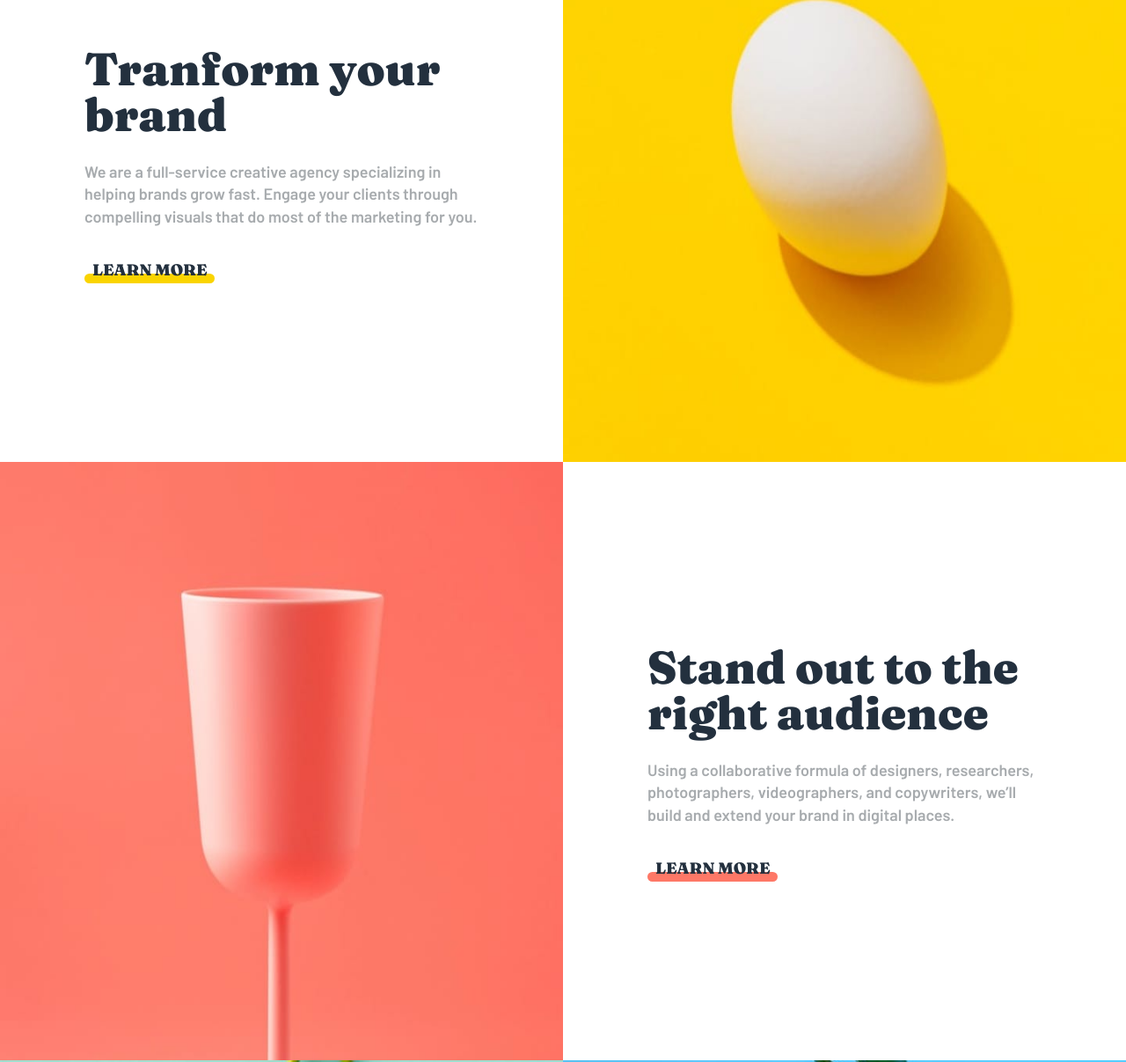
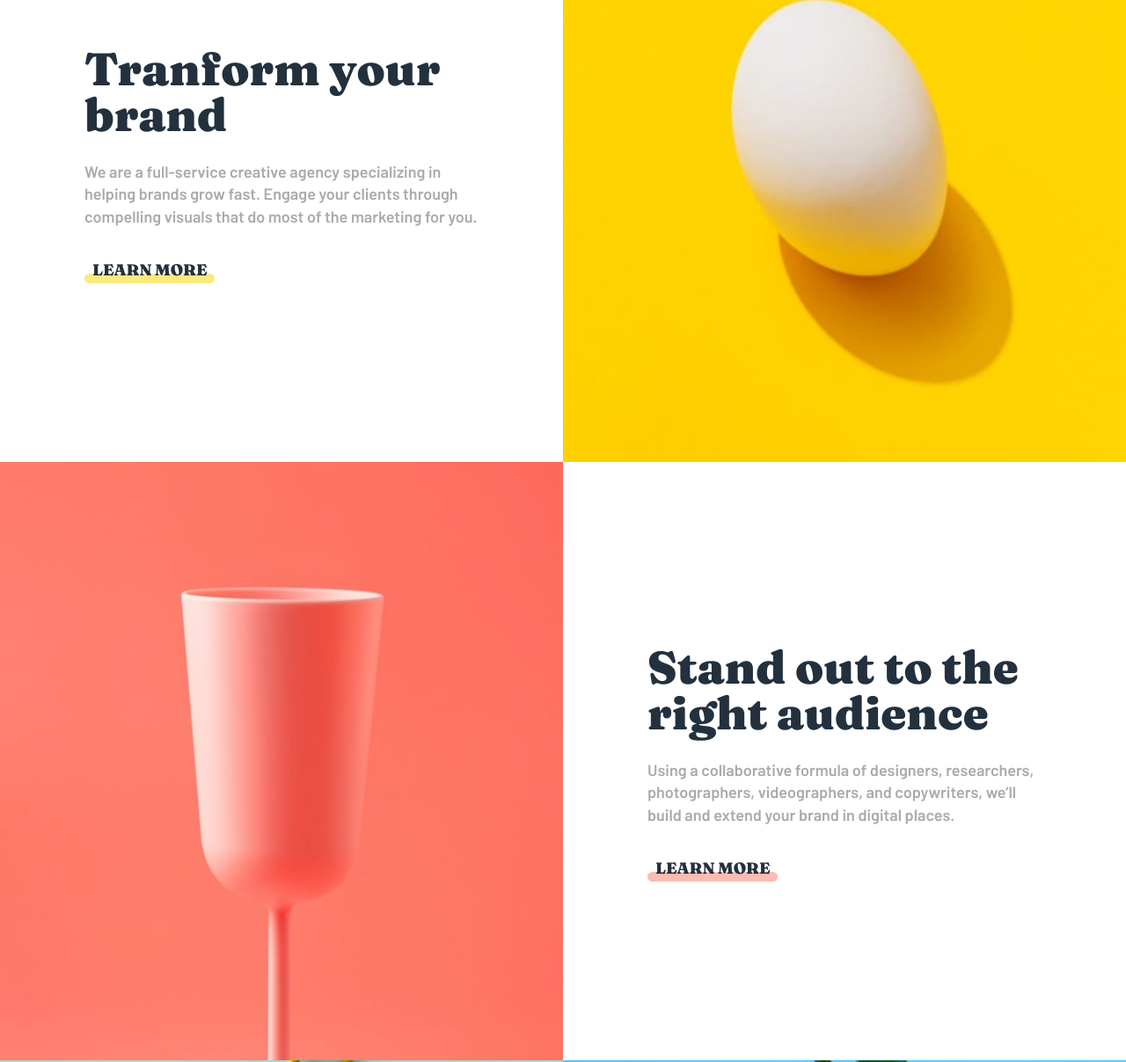
Before and after one commit to Kunalshakya/Sunnyside-Agency-Landing-Page, a plain HTML site: page index.html in a window 1280 px wide. Shown: the part 955-2162 px from the top of the page at 88% size. Drawn offline with Linux system fonts and the light colour scheme.

Commit message:
update hover effects

```diff
--- a/css/styles.css
+++ b/css/styles.css
@@ -227,6 +227,7 @@ body {
     z-index: -1;
     border-radius: 0.8rem;
     transition: .35s;
+    opacity: 0.5;
 }
 
 .bg-soft-red::after {
@@ -240,8 +241,12 @@ body {
     z-index: -1;
     border-radius: 0.8rem;
     transition: .35s;
+    opacity: 0.5;
 }
 
+.bg-yellow:hover::after, .bg-soft-red:hover:after {
+    opacity: 1;
+}
 
 .feature-img {
     flex-basis: 50%;
```
